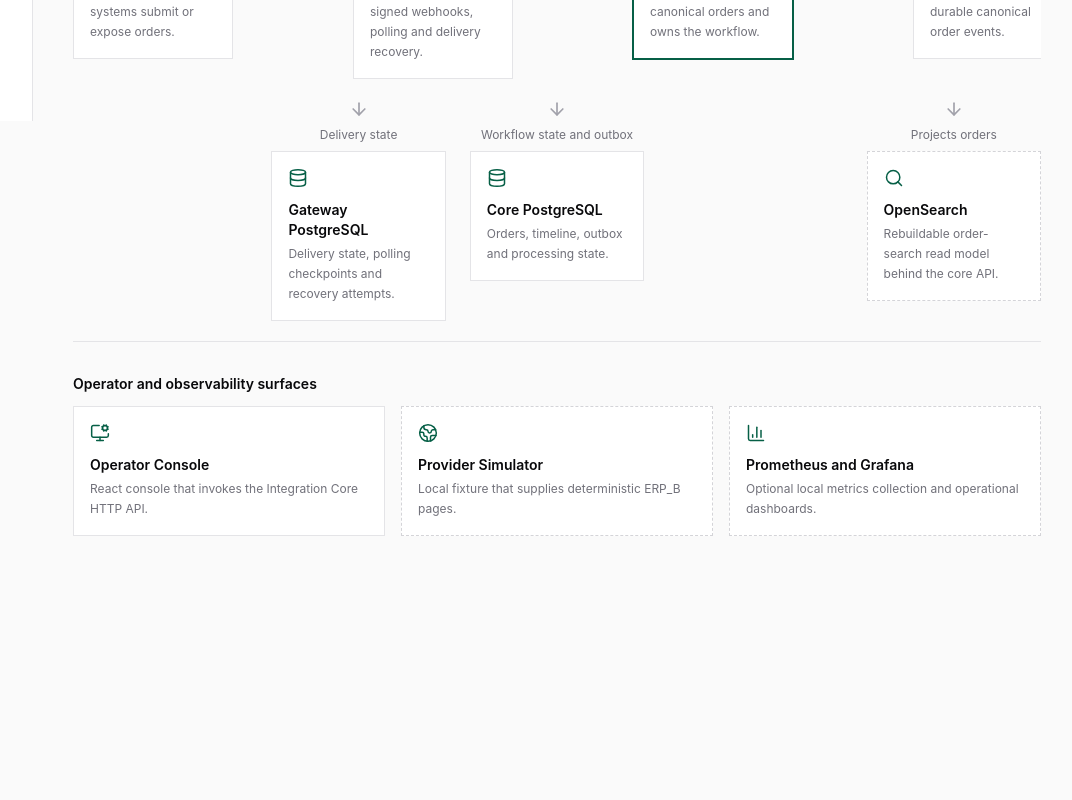
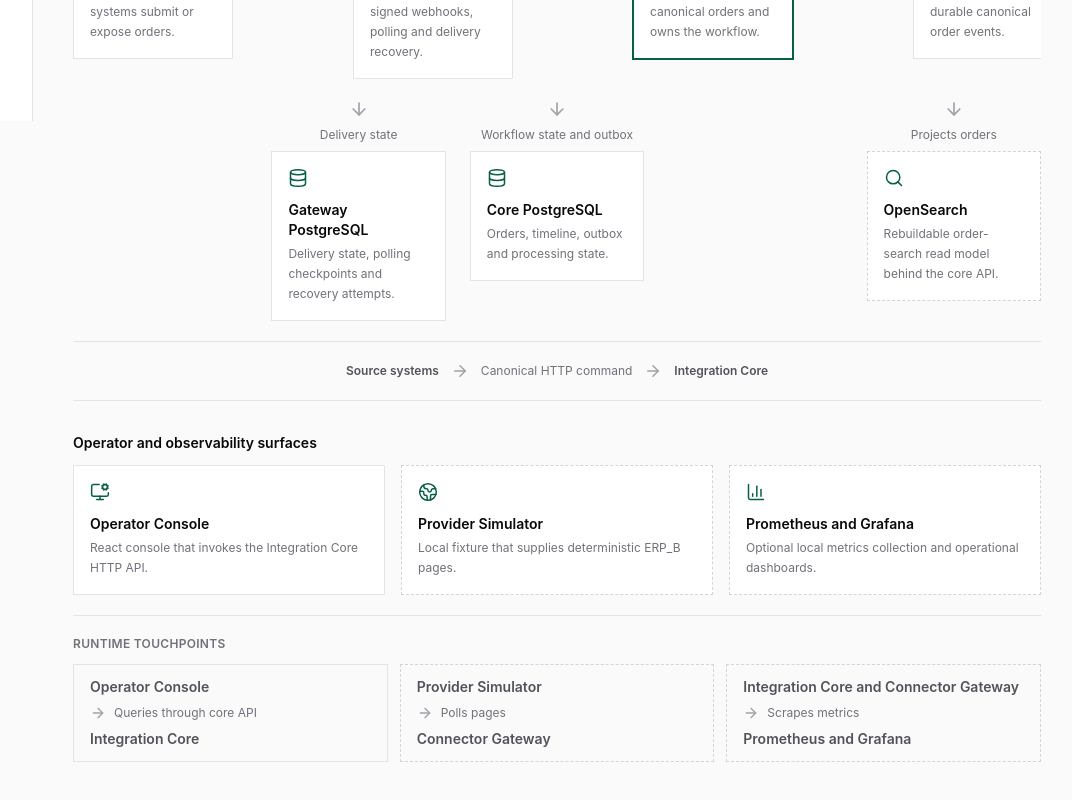
Before and after one commit to PietroRussoD/commerce-integration-hub, a React (Vite) app in the folder apps/operator-console/: page /system-map in a window 1280 px wide. Shown: the part 680-1480 px from the top of the page, without its empty margins (199-1271 px from the left). Before the commit the page ends 1256 px from the top, so only its background shows below. Built offline with nearby package versions, Linux system fonts and the light colour scheme.

Commit message:
✨ Show system map runtime touchpoints

```diff
--- a/apps/operator-console/src/locales/en/common.json
+++ b/apps/operator-console/src/locales/en/common.json
@@ -413,6 +413,10 @@
     },
     "operations": {
       "title": "Operator and observability surfaces",
+      "connections": {
+        "title": "Runtime touchpoints",
+        "coreAndGateway": "Integration Core and Connector Gateway"
+      },
       "console": {
         "title": "Operator Console",
         "description": "React console that invokes the Integration Core HTTP API."
--- a/apps/operator-console/src/locales/it/common.json
+++ b/apps/operator-console/src/locales/it/common.json
@@ -413,6 +413,10 @@
     },
     "operations": {
       "title": "Superfici operative e osservabilita'",
+      "connections": {
+        "title": "Touchpoint runtime",
+        "coreAndGateway": "Integration Core e Connector Gateway"
+      },
       "console": {
         "title": "Console operativa",
         "description": "Console React che invoca l'API HTTP dell'Integration Core."
--- a/apps/operator-console/src/pages/system-map/SystemMapPage.tsx
+++ b/apps/operator-console/src/pages/system-map/SystemMapPage.tsx
@@ -260,6 +260,14 @@ export function SystemMapPage() {
                 />
               </div>
             </div>
+
+            <div className="mt-5 flex items-center justify-center gap-3 border-t border-app-border pt-5 text-center text-xs text-app-foreground-muted">
+              <span className="font-semibold text-app-foreground-secondary">{t("systemMap.ingestion.source.title")}</span>
+              <ArrowRight aria-hidden="true" className="shrink-0 text-app-foreground-faint" size={18} />
+              <span>{t("systemMap.links.canonicalHttp")}</span>
+              <ArrowRight aria-hidden="true" className="shrink-0 text-app-foreground-faint" size={18} />
+              <span className="font-semibold text-app-foreground-secondary">{t("systemMap.ingestion.core.title")}</span>
+            </div>
           </div>
         </div>
       </section>
@@ -297,6 +305,31 @@ export function SystemMapPage() {
             onSelect={setSelectedNodeId}
           />
         </div>
+
+        <div className="mt-5 border-t border-app-border pt-5">
+          <h3 className="text-xs font-semibold uppercase tracking-wide text-app-foreground-muted">
+            {t("systemMap.operations.connections.title")}
+          </h3>
+          <div className="mt-3 grid gap-3 lg:grid-cols-3">
+            <SystemConnection
+              from={t("systemMap.operations.console.title")}
+              label={t("systemMap.links.queries")}
+              to={t("systemMap.ingestion.core.title")}
+            />
+            <SystemConnection
+              from={t("systemMap.operations.simulator.title")}
+              label={t("systemMap.links.polls")}
+              to={t("systemMap.ingestion.gateway.title")}
+              optional
+            />
+            <SystemConnection
+              from={t("systemMap.operations.connections.coreAndGateway")}
+              label={t("systemMap.links.scrapes")}
+              to={t("systemMap.operations.observability.title")}
+              optional
+            />
+          </div>
+        </div>
       </section>
     </section>
   );
@@ -323,6 +356,19 @@ function MapArrow({ label }: { label: string }) {
   );
 }
 
+function SystemConnection({ from, label, to, optional = false }: { from: string; label: string; to: string; optional?: boolean }) {
+  return (
+    <div className={optional ? "border border-dashed border-app-border-strong px-4 py-3" : "border border-app-border px-4 py-3"}>
+      <p className="text-sm font-semibold text-app-foreground-secondary">{from}</p>
+      <div className="my-2 flex items-center gap-2 text-xs text-app-foreground-muted">
+        <ArrowRight aria-hidden="true" className="shrink-0 text-app-foreground-faint" size={16} />
+        <span>{label}</span>
+      </div>
+      <p className="text-sm font-semibold text-app-foreground-secondary">{to}</p>
+    </div>
+  );
+}
+
 function SystemNode({ nodeId, icon: Icon, title, description, optional = false, selected, onSelect }: SystemNodeProps) {
   return (
     <button
```
Also changed, not shown: 1 other file (tests, documents, lock files or other folders).
